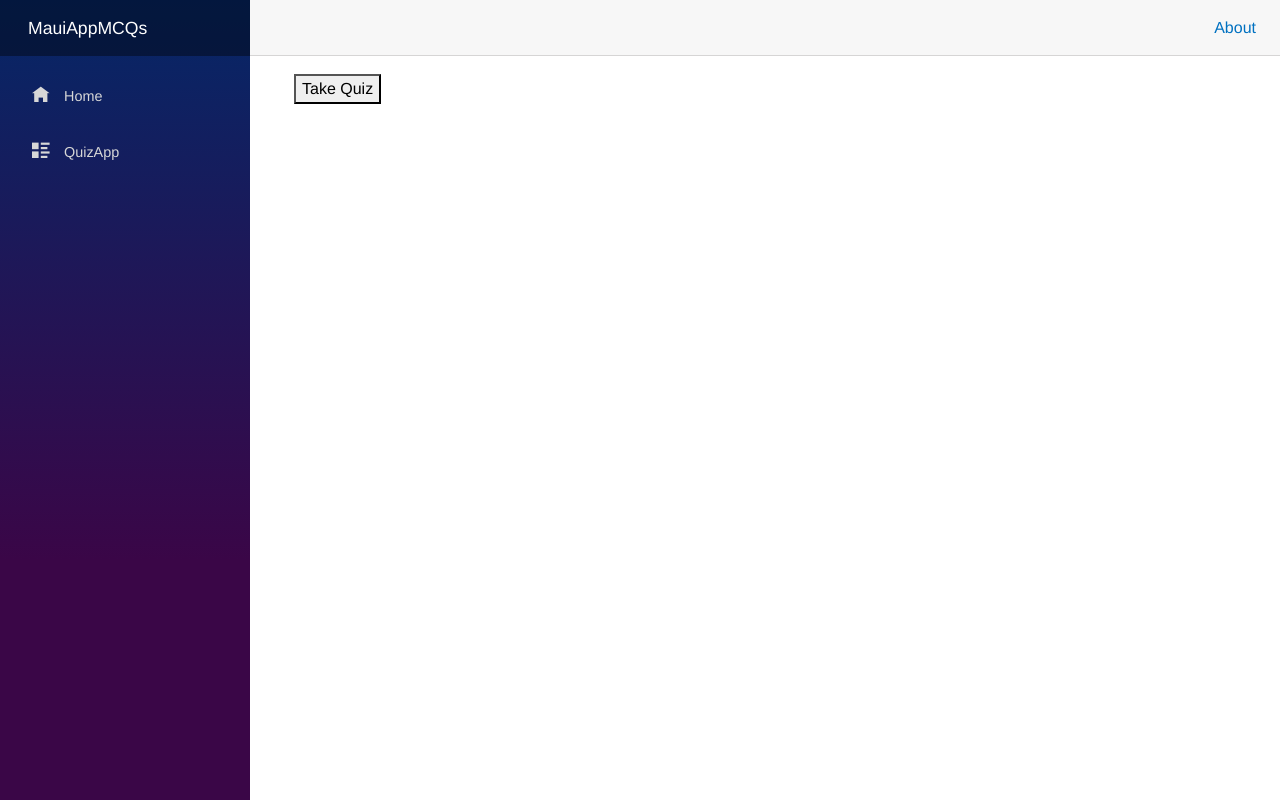
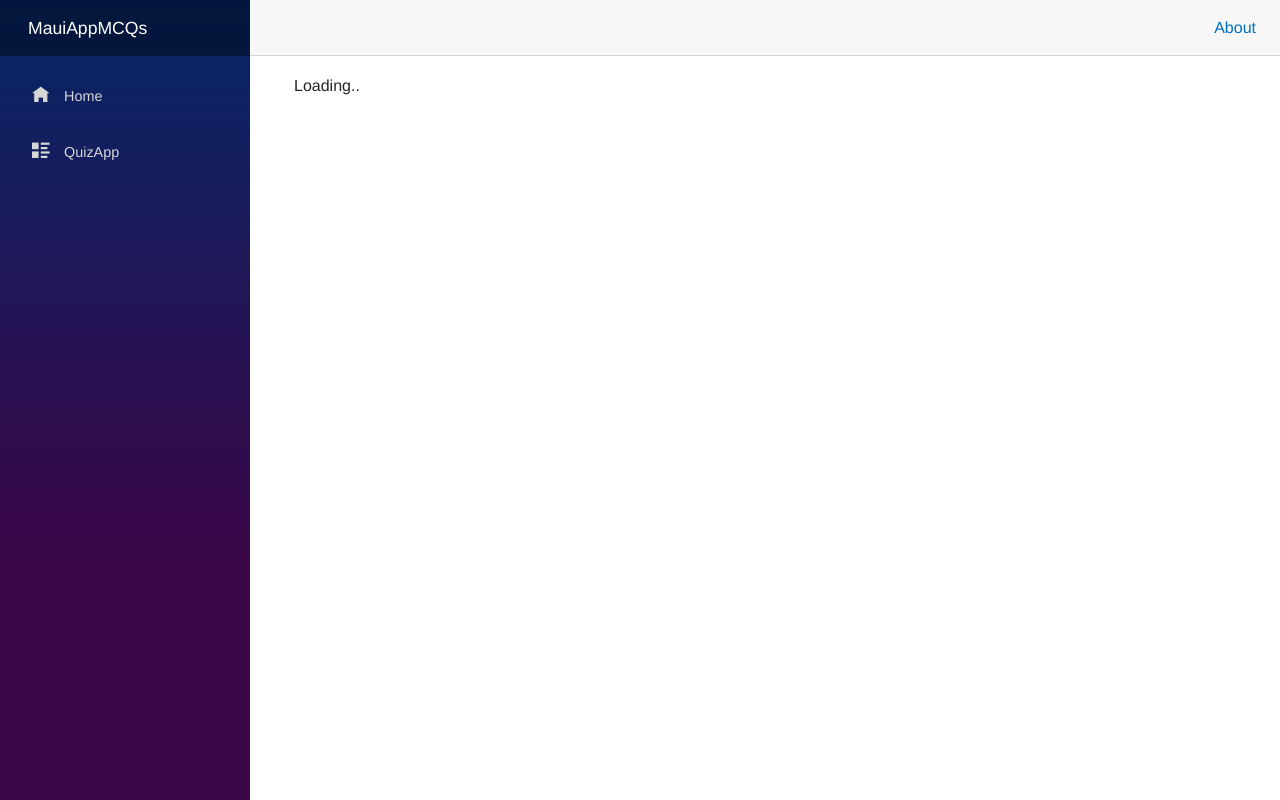
Before and after one commit to KalyanAllam/MauiAppMCQs, an ASP.NET Core app: page /quizcard/1 in a window 1280 px wide. Run offline with ASP.NET Core 8, Linux system fonts and the light colour scheme; data that the repository does not hold is empty; style sheets or scripts are compiled from the project's sources; some libraries are stand-ins or nearby versions.

Commit message:
Quiz navigation

```diff
--- a/MauiAppMCQs/Pages/Index.razor
+++ b/MauiAppMCQs/Pages/Index.razor
@@ -6,7 +6,7 @@
 <h1>  Select Number of Questions and Click on Quiz </h1>
 <div class="row">
     <p>Questions:</p>
-    <input type="range" min="5" max="20" step="5" @bind="@Id"
+    <input type="range" min="5" max="25" step="5" @bind="@Id"
     @bind:event="oninput" />
 </div>
 <p>@Id</p>
@@ -14,7 +14,7 @@
 
 
 <button @onclick="PassId">
-  Click here to Quiz to Load
+ Quiz
 </button>
 
 
--- a/MauiAppMCQs/Pages/QuizCard.razor
+++ b/MauiAppMCQs/Pages/QuizCard.razor
@@ -118,7 +118,8 @@
 
 
                 <div class="quiz-footer">
-                    <button class="next-btn" @onclick="@RestartQuiz">Take Quiz</button>
+                    <!--    <p>Loading...</p>-->
+                    <!--     <button class="next-btn" @onclick="@RestartQuiz">Take Quiz</button>-->
                 </div>
             }
             else
@@ -132,7 +133,9 @@
                 }
                 }
                 <div class="quiz-footer">
-                    <button class="next-btn" @onclick="@RestartQuiz">Take Quiz</button>
+                    <p>Loading..</p>
+
+                    <!-- <button class="next-btn" @onclick="@RestartQuiz">Take Quiz</button>-->
                 </div>
             }
 
```
